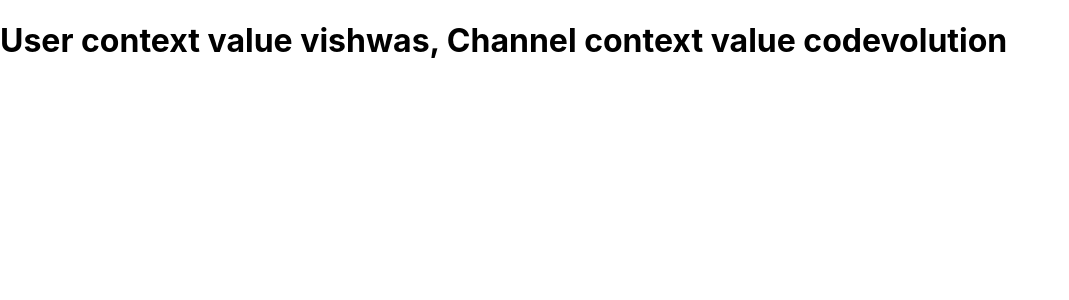
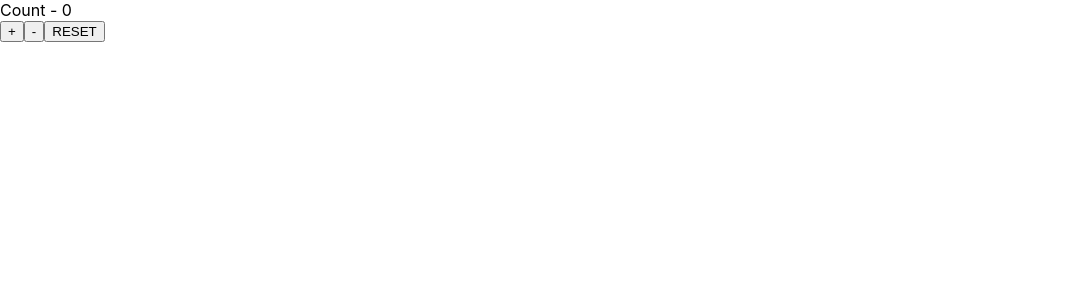
Before and after one commit to Monishasaravanan17/react-hooks, a React (Create React App) app: page / in a window 1280 px wide. Shown: the top 300 px of the page, without its empty margins (0-1069 px from the left). Built offline with nearby package versions, Linux system fonts and the light colour scheme.

Commit message:
commit  ReduceCounter

```diff
--- a/src/App.js
+++ b/src/App.js
@@ -10,12 +10,13 @@
 // import DataFetchingone from './component/DataFetchingone';
 // import DataFetchingtwo from './component/DataFetchingtwo';
 // import DataFetchingthree from './component/DataFetchingthree';
-import React from 'react';
-import HooksContextA from './component/HooksContextA';
+// import React from 'react';
+// import HooksContextA from './component/HooksContextA';
 import './App.css';
+import ReduceCounter from './component/ReduceCounter';
 
-export const UserContext = React.createContext()
-export const ChannelContext = React.createContext()
+// export const UserContext = React.createContext()
+// export const ChannelContext = React.createContext()
 
 function App() {
   return (
@@ -32,11 +33,12 @@
       {/* <DataFetchingone/> */}
       {/* <DataFetchingtwo/> */}
       {/* <DataFetchingthree/> */}
-      <UserContext.Provider value={'vishwas'} >
-        <ChannelContext.Provider value={'codevolution'}>
-          <HooksContextA />
-        </ChannelContext.Provider>
-      </UserContext.Provider>
+      {/* <UserContext.Provider value={'vishwas'} > */}
+        {/* <ChannelContext.Provider value={'codevolution'}> */}
+          {/* <HooksContextA /> */}
+        {/* </ChannelContext.Provider> */}
+      {/* </UserContext.Provider> */}
+      <ReduceCounter/>
 
     </div>
   );
--- /dev/null
+++ b/src/component/ReduceCounter.js
@@ -0,0 +1,26 @@
+import React,{useReducer} from "react";
+const initialState=0
+const reducer = (state,action) => {
+    switch(action){
+        case 'increment':
+            return state + 1
+        case 'decrement':
+            return state - 1
+        case 'reset':
+            return initialState
+        default:
+            return state
+    }
+}
+function ReduceCounter() {
+   const[count,dispatch] =  useReducer(reducer,initialState)
+    return(
+        <div>
+            <div>Count - {count}</div>
+            <button onClick={() => dispatch('increment')}>+</button>
+            <button onClick={() => dispatch('decrement')}>-</button>
+            <button onClick={() => dispatch('reset')}>RESET</button>
+        </div>
+    )
+}
+export default ReduceCounter;
```
